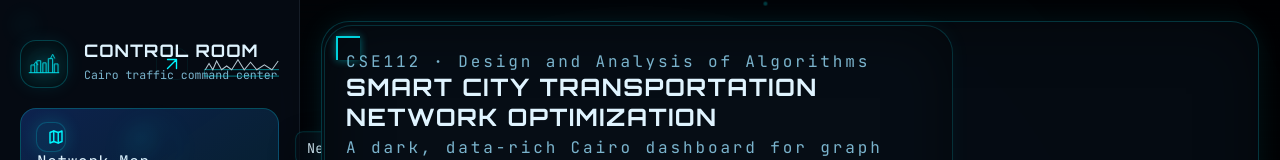
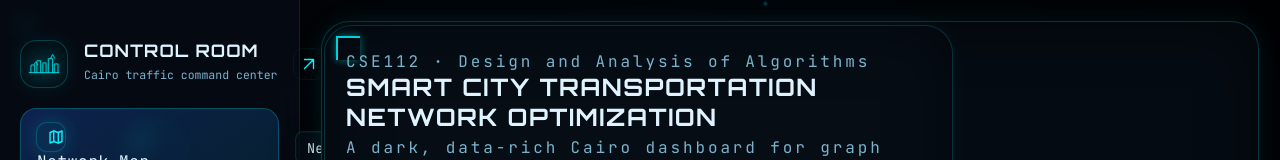
Before and after one commit to abdelrahman22wanas/Smart-City-Transportation-Network-Optimization, a React (Vite) app in the folder frontend/: page / in a window 1280 px wide. Shown: the top 160 px of the page. Built offline with nearby package versions, Linux system fonts and the light colour scheme; no server answers.

Commit message:
fixing sidebar collapse and adding glow card component

```diff
--- a/frontend/src/index.css
+++ b/frontend/src/index.css
@@ -193,6 +193,8 @@ button {
   background: rgba(6, 12, 22, 0.86);
   border-right: 1px solid rgba(148, 163, 184, 0.12);
   backdrop-filter: blur(18px);
+  width: 300px;
+  transition: width 240ms ease, padding 240ms ease;
 }
 
 .sidebar.collapsed {
@@ -228,6 +230,16 @@ button {
   display: flex;
   gap: 1rem;
   align-items: center;
+  flex-wrap: nowrap;
+}
+
+.sidebar-brand > :not(.sidebar-skyline-wrap) {
+  flex: 0 0 auto;
+}
+
+.sidebar-toggle {
+  margin-left: auto;
+  flex: 0 0 auto;
 }
 .icon-halo {
   position: absolute;
```
